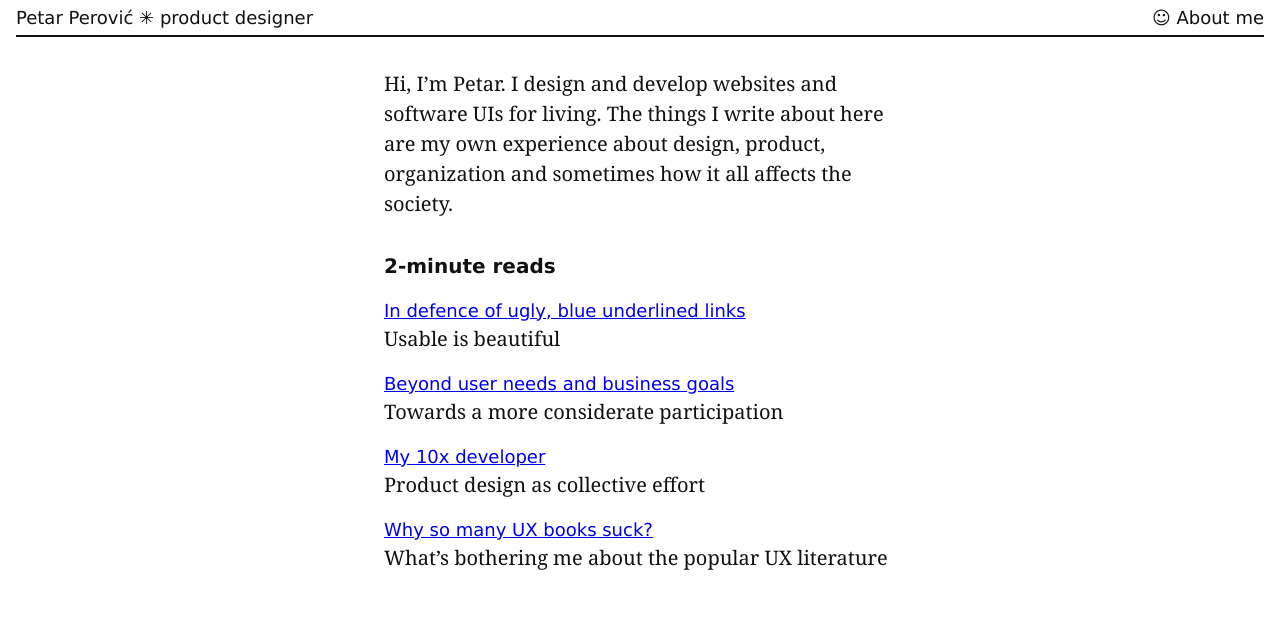
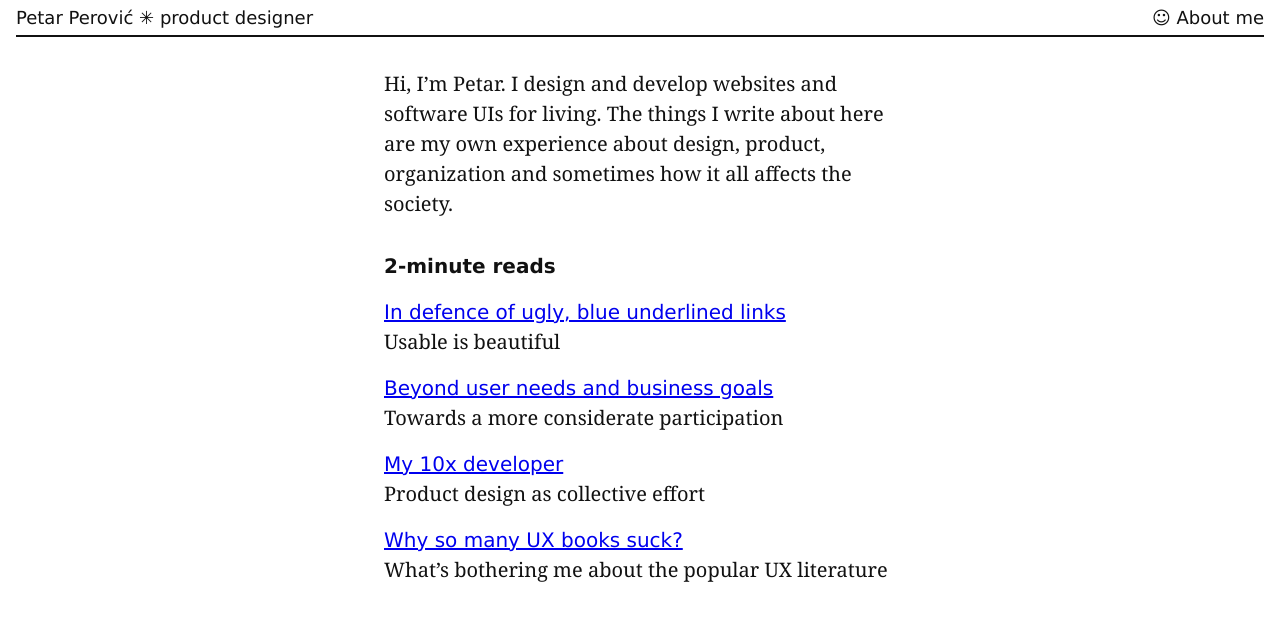
Before and after one commit to ropsii/ropsii.github.io, a Jekyll site: the page built from index.markdown, in a window 1280 px wide. Shown: the top 621 px of the page. Built offline with Jekyll 4.4.1, drawn with Linux system fonts in a browser that asks for light colours.

Commit message:
Post list font size bump

```diff
--- a/_layouts/home.html
+++ b/_layouts/home.html
@@ -9,7 +9,7 @@
                 <h2 class="f4 f3-m mb3">2-minute reads</h2>
                 {%- for post in site.posts -%}
                 <div class="mb3">
-                    <h3 class="f6 f4-m normal mb0">
+                    <h3 class="f6 f3-m normal mb0">
                         <a href="{{ post.url | relative_url }}">
                             {{ post.title | escape }}
                         </a>
```
